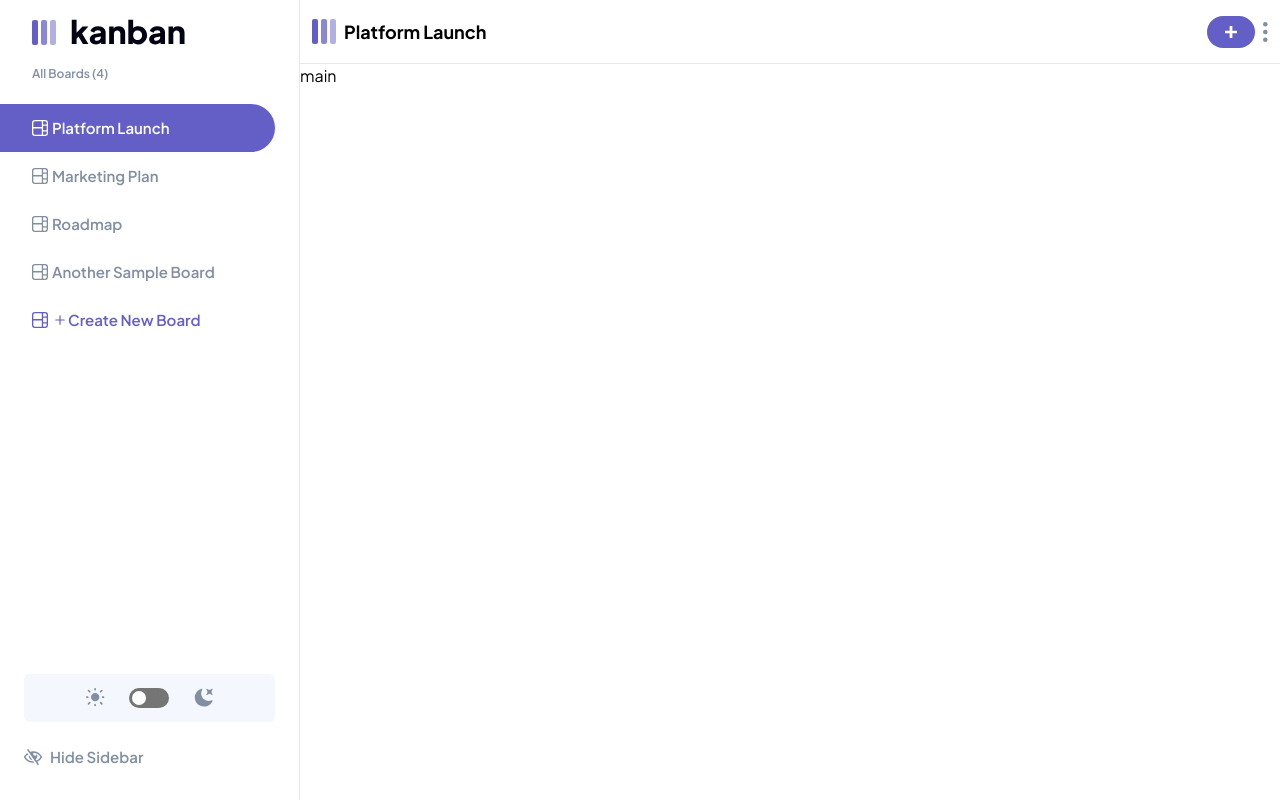
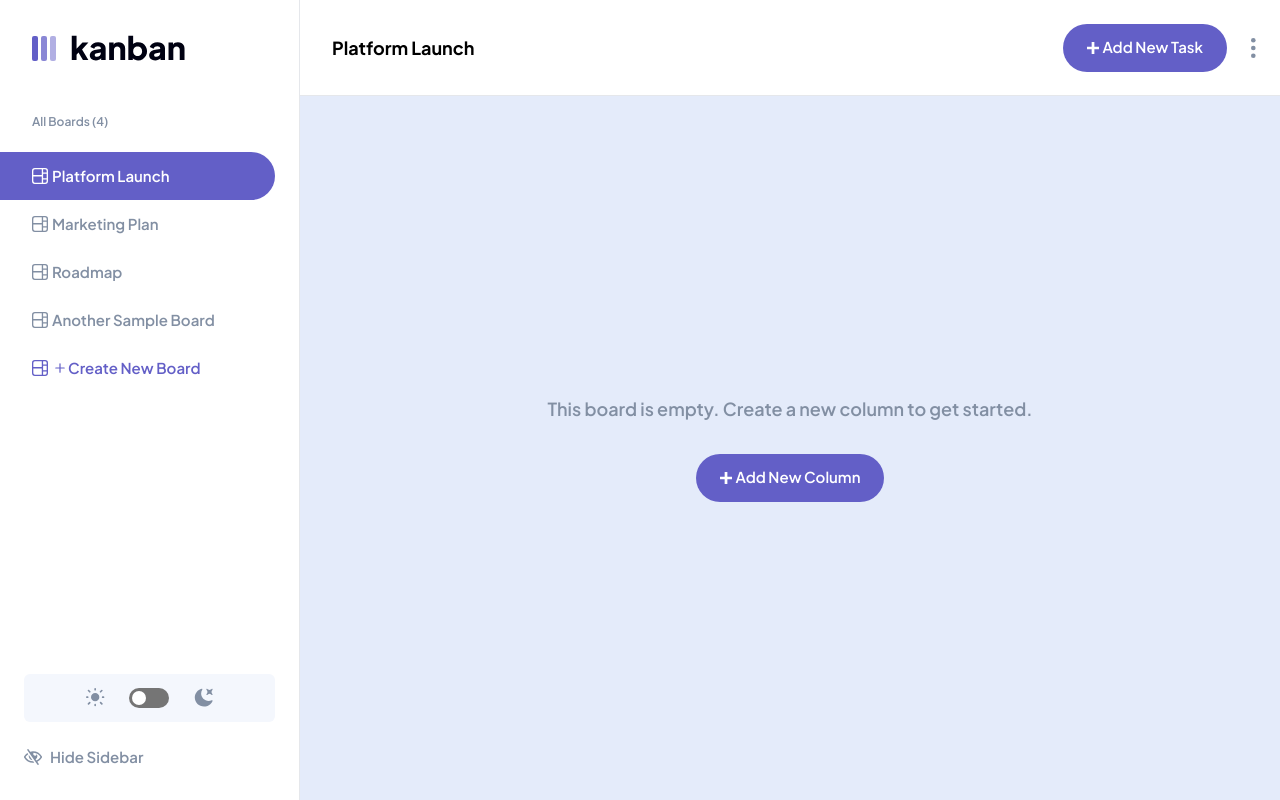
Before and after one commit to brailecg/fm-kanban, a Next.js app: page /dashboard in a window 1280 px wide. Built offline with nearby package versions, Linux system fonts and the light colour scheme.

Commit message:
[UI] added styling in sidebar and updated darkmode for main

```diff
--- a/app/components/Dashboard.jsx
+++ b/app/components/Dashboard.jsx
@@ -3,20 +3,46 @@ import React, { useState } from "react";
 import Image from "next/image";
 import { Transition } from "@headlessui/react";
 import Sidebar from "../components/Sidebar";
+import Nav from "./Nav";
 const Dashboard = ({ data }) => {
   const [isSidebarVisible, setIsSidebarVisible] = useState(true);
+  const [isThemeToggled, setIsThemeToggled] = useState(false);
   return (
+    <div className="flex flex-col h-screen dashboard">
+      <Nav
+        data={data}
+        isThemeToggled={isThemeToggled}
+        setIsThemeToggled={setIsThemeToggled}
+      />
       <div className="flex flex-grow">
         <div className="hidden sm:flex">
           <Sidebar
             data={data}
             setIsSidebarVisible={setIsSidebarVisible}
             isSidebarVisible={isSidebarVisible}
+            isThemeToggled={isThemeToggled}
+            setIsThemeToggled={setIsThemeToggled}
           />
         </div>
 
-      <main className="relative">
-        main
+        <main className=" bg-main-light-lines dark:bg-main-very-dark-grey grow ">
+          <div className="h-full w-full space-y-8 flex flex-col justify-center items-center">
+            <p className="text-main-medium-grey text-[18px] font-semibold">
+              This board is empty. Create a new column to get started.
+            </p>
+            <button
+              className={`bg-main-purple hover:bg-main-purple-hover w-12 sm:w-auto h-8 sm:h-12 sm:px-6 space-x-1 rounded-full flex justify-center items-center`}>
+              <Image
+                src="/assets/icon-add-task-mobile.svg"
+                alt="add task"
+                width={12}
+                height={12}
+              />
+              <p className=" text-white text-[15px] font-semibold">
+                Add New Column
+              </p>
+            </button>
+          </div>
           <Transition
             as="button"
             show={!isSidebarVisible}
@@ -39,6 +65,7 @@ const Dashboard = ({ data }) => {
           </Transition>
         </main>
       </div>
+    </div>
   );
 };
 
--- a/app/components/IconBoardSvg.jsx
+++ b/app/components/IconBoardSvg.jsx
@@ -1,11 +1,16 @@
 import * as React from "react";
 
-const IconBoardSvg = ({ fill = "#828FA3" }) => (
-  <svg xmlns="http://www.w3.org/2000/svg" width={16} height={16}>
-    <path
-      fill={fill}
-      d="M0 2.889A2.889 2.889 0 0 1 2.889 0H13.11A2.889 2.889 0 0 1 16 2.889V13.11A2.888 2.888 0 0 1 13.111 16H2.89A2.889 2.889 0 0 1 0 13.111V2.89Zm1.333 5.555v4.667c0 .859.697 1.556 1.556 1.556h6.889V8.444H1.333Zm8.445-1.333V1.333h-6.89A1.556 1.556 0 0 0 1.334 2.89v4.22h8.445Zm4.889-1.333H11.11v4.444h3.556V5.778Zm0 5.778H11.11v3.11h2a1.556 1.556 0 0 0 1.556-1.555v-1.555Zm0-7.112V2.89a1.555 1.555 0 0 0-1.556-1.556h-2v3.111h3.556Z"
-    />
+const IconBoardSvg = ({ selected }) => (
+  <svg
+    xmlns="http://www.w3.org/2000/svg"
+    width={16}
+    height={16}
+    class={`${
+      selected
+        ? "fill-white"
+        : "group-hover:fill-main-purple fill-main-medium-grey"
+    } `}>
+    <path d="M0 2.889A2.889 2.889 0 0 1 2.889 0H13.11A2.889 2.889 0 0 1 16 2.889V13.11A2.888 2.888 0 0 1 13.111 16H2.89A2.889 2.889 0 0 1 0 13.111V2.89Zm1.333 5.555v4.667c0 .859.697 1.556 1.556 1.556h6.889V8.444H1.333Zm8.445-1.333V1.333h-6.89A1.556 1.556 0 0 0 1.334 2.89v4.22h8.445Zm4.889-1.333H11.11v4.444h3.556V5.778Zm0 5.778H11.11v3.11h2a1.556 1.556 0 0 0 1.556-1.555v-1.555Zm0-7.112V2.89a1.555 1.555 0 0 0-1.556-1.556h-2v3.111h3.556Z" />
   </svg>
 );
 
--- a/app/components/Nav.jsx
+++ b/app/components/Nav.jsx
@@ -2,9 +2,9 @@
 import React, { Fragment, useState } from "react";
 import Image from "next/image";
 import { ChevronDownIcon } from "@heroicons/react/20/solid";
-import { Dialog, Transition } from "@headlessui/react";
+import { Dialog, Transition, Menu } from "@headlessui/react";
 import Sidebar from "./Sidebar";
-const Nav = ({ data }) => {
+const Nav = ({ data, isThemeToggled, setIsThemeToggled }) => {
   const [isOpen, setIsOpen] = useState(false);
   function closeModal() {
     setIsOpen(false);
@@ -15,12 +15,12 @@ const Nav = ({ data }) => {
 
   return (
     <>
-      <nav className="flex z-0 bg-white  h-16 dark:bg-main-dark-grey ">
+      <nav className="flex z-0 bg-white h-16 sm:h-20 lg:h-24 dark:bg-main-dark-grey ">
         <div
-          className={`hidden border-r pl-8 w-[300px] border-b sm:flex items-center `}>
+          className={`hidden border-r dark:border-main-dark-lines pl-8 w-[300px] border-b sm:flex items-center `}>
           <div>
             <Image
-              src="/assets/logo-dark.svg"
+              src={`/assets/logo-${isThemeToggled ? "light" : "dark"}.svg`}
               alt="logo light"
               width={153}
               height={26}
@@ -28,11 +28,11 @@ const Nav = ({ data }) => {
             />
           </div>
         </div>
-        <div className="flex border-b px-3 flex-grow justify-between">
+        <div className="flex border-b dark:border-main-dark-lines px-6 flex-grow justify-between">
           <div
             onClick={openModal}
             className="flex  cursor-pointer sm:cursor-default items-center space-x-2">
-            <div className=" w-6 h-[25px]">
+            <div className={`w-6 h-[25px] flex sm:hidden`}>
               <Image
                 src="/assets/logo-mobile.svg"
                 alt="logo"
@@ -41,30 +41,76 @@ const Nav = ({ data }) => {
               />
             </div>
             <div className="flex items-center space-x-1">
-              <p className=" font-bold text-lg">Platform Launch</p>
+              <p className=" font-bold text-lg dark:text-white">
+                Platform Launch
+              </p>
               <ChevronDownIcon className="flex sm:hidden h-4 w-4" />
             </div>
           </div>
-          <div className="flex items-center space-x-2">
-            <div
+          <div className="flex items-center space-x-6">
+            <button
               className={`${
-                data?.boardList.length > 0
+                data?.boardObjectList.length > 0
                   ? "bg-main-purple"
                   : " bg-main-purple-hover "
-              }  w-12 h-8 rounded-full flex justify-center items-center`}>
+              }  w-12 sm:w-auto h-8 sm:h-12 sm:px-6 space-x-1 rounded-full flex justify-center items-center`}>
               <Image
                 src="/assets/icon-add-task-mobile.svg"
                 alt="add task"
                 width={12}
                 height={12}
               />
-            </div>
+              <p className=" text-white text-[15px] font-semibold hidden sm:flex">
+                Add New Task
+              </p>
+            </button>
+
+            <Menu>
+              <Menu.Button>
                 <Image
                   src="/assets/icon-vertical-ellipsis.svg"
                   alt="avatar"
                   width={5}
                   height={20}
                 />
+              </Menu.Button>
+              <Transition
+                as={Fragment}
+                enter="transition ease-out duration-100"
+                enterFrom="transform opacity-0 scale-95"
+                enterTo="transform opacity-100 scale-100"
+                leave="transition ease-in duration-75"
+                leaveFrom="transform opacity-100 scale-100"
+                leaveTo="transform opacity-0 scale-95">
+                <Menu.Items className="absolute right-8 w-56 mt-28  origin-top-right bg-white dark:bg-main-very-dark-grey divide-y divide-gray-100 rounded-md shadow-lg ring-1 ring-black ring-opacity-5 focus:outline-none z-50">
+                  <div className="px-1 py-1 ">
+                    <Menu.Item>
+                      {({ active }) => (
+                        <button
+                          className={`${
+                            active
+                              ? "bg-main-light-grey text-gray-900"
+                              : "text-gray-900 dark:text-white"
+                          } group flex rounded-md
+                           items-center w-full px-2 py-2 text-sm`}>
+                          <p className="ml-2 ">Edit Board</p>
+                        </button>
+                      )}
+                    </Menu.Item>
+                    <Menu.Item>
+                      {({ active }) => (
+                        <button
+                          className={`${
+                            active ? "bg-main-light-grey " : "text-gray-900 "
+                          } text-main-red group flex rounded-md items-center w-full px-2 py-2 text-sm `}>
+                          <p className="ml-2 ">Delete Board</p>
+                        </button>
+                      )}
+                    </Menu.Item>
+                  </div>
+                </Menu.Items>
+              </Transition>
+            </Menu>
           </div>
         </div>
       </nav>
@@ -95,7 +141,11 @@ const Nav = ({ data }) => {
                 leaveFrom="opacity-100 scale-100"
                 leaveTo="opacity-0 scale-95">
                 <Dialog.Panel className="w-full max-w-80 transform overflow-hidden bg-[var(--menu-background-color)] px-6 text-left align-middle  transition-all space-y-3">
-                  <Sidebar data={data} />
+                  <Sidebar
+                    data={data}
+                    isThemeToggled={isThemeToggled}
+                    setIsThemeToggled={setIsThemeToggled}
+                  />
                 </Dialog.Panel>
               </Transition.Child>
             </div>
--- a/app/components/Sidebar.jsx
+++ b/app/components/Sidebar.jsx
@@ -4,15 +4,18 @@ import Image from "next/image";
 import { PlusIcon } from "@heroicons/react/20/solid";
 import { ToggleIconSvg } from "./ToggleIconSvg";
 import { Transition } from "@headlessui/react";
+import IconBoardSvg from "./IconBoardSvg";
 
 const Sidebar = ({
   data,
   closeModal = null,
   isSidebarVisible,
   setIsSidebarVisible,
+  isThemeToggled,
+  setIsThemeToggled,
 }) => {
   const [selected, setSelected] = useState(0);
-  const [isToggled, setToggled] = useState(false);
+
   const handleSelectBoard = (e) => {
     const index = e.target.closest("button").getAttribute("name");
     setSelected(index);
@@ -21,9 +24,10 @@ const Sidebar = ({
     }
   };
   const handleToggleTheme = () => {
-    setToggled((prevState) => !prevState);
+    document.querySelector("body").classList.toggle("dark");
+    setIsThemeToggled((prev) => !prev);
   };
-  const boardList = data?.boardList;
+  const boardList = data?.boardObjectList;
 
   return (
     <>
@@ -36,9 +40,9 @@ const Sidebar = ({
         leave="transition ease-in-out duration-300 transform"
         leaveFrom="translate-x-0"
         leaveTo="-translate-x-full"
-        className={`flex border-r flex-col bg-white pb-8 dark:bg-main-dark-grey sm:w-[300px] rounded-md sm:rounded-none z-10 sm:-mt-1`}>
+        className={`flex border-r dark:border-main-dark-lines  flex-col bg-white pb-8 dark:bg-main-dark-grey sm:w-[300px] rounded-md sm:rounded-none z-10 sm:-mt-1`}>
         <div className="h-full flex flex-col justify-between">
-          <div className="text-main-medium-grey">
+          <div className="text-main-medium-grey py-4">
             <span className="font-semibold text-[12px] pl-8">
               All Boards ({boardList.length})
             </span>
@@ -48,24 +52,22 @@ const Sidebar = ({
                   return (
                     <li
                       key={index}
-                      className={`font-semibold text-[15px] h-12 -ml-8 pl-8  ${
+                      className={`group relative font-semibold text-[15px] h-12 -ml-8 pl-8  ${
                         selected == index
                           ? "bg-main-purple rounded-r-full text-white"
-                          : "bg-transparent"
+                          : "bg-transparent hover:bg-main-light-grey hover:rounded-r-full"
                       }`}>
                       <button
                         name={index}
                         onClick={handleSelectBoard}
                         className="flex items-center space-x-1 h-full">
-                        <Image
-                          src={`/assets/icon-board${
-                            selected == index ? "-selected" : ""
-                          }.svg`}
-                          alt="board icon"
-                          width={16}
-                          height={16}
-                        />
-                        <p>{list}</p>
+                        <IconBoardSvg selected={selected == index} />
+                        <p
+                          className={`${
+                            selected != index && "group-hover:text-main-purple"
+                          }`}>
+                          {list?.boardName}
+                        </p>
                       </button>
                     </li>
                   );
@@ -87,7 +89,7 @@ const Sidebar = ({
             </ul>
           </div>
           <div className=" w-full gap-y-4 grid justify-items-center">
-            <div className="flex items-center space-x-6 justify-center w-[251px] h-12 bg-main-light-grey rounded-md">
+            <div className="flex items-center space-x-6 justify-center w-[251px] h-12 dark:bg-main-very-dark-grey bg-main-light-grey rounded-md">
               <div>
                 <Image
                   src="/assets/icon-light-theme.svg"
@@ -97,7 +99,7 @@ const Sidebar = ({
                 />
               </div>
               <div className="cursor-pointer" onClick={handleToggleTheme}>
-                <ToggleIconSvg isToggled={isToggled} />
+                <ToggleIconSvg isToggled={isThemeToggled} />
               </div>
               <div>
                 <Image
--- a/app/dashboard/page.js
+++ b/app/dashboard/page.js
@@ -1,22 +1,10 @@
-import React from "react";
-
-import Nav from "../components/Nav";
-
 import Dashboard from "../components/Dashboard";
 import { promises as fs } from "fs";
 
 const DashboardPage = async () => {
-  // const toggleDarkClassToPage = () => {
-  //   document.querySelector(".Page").classList.toggle("dark");
-  // };
   const file = await fs.readFile(process.cwd() + "/app/sample.json", "utf8");
   const data = JSON.parse(file);
-  return (
-    <div className="flex flex-col h-screen">
-      <Nav data={data} />
-      <Dashboard data={data} />
-    </div>
-  );
+  return <Dashboard data={data} />;
 };
 
 export default DashboardPage;
--- a/app/sample.json
+++ b/app/sample.json
@@ -8,10 +8,154 @@
     "state": "NY",
     "postalCode": "10021"
   },
-  "boardList": [
-    "Platform Launch",
-    "Marketing Plan",
-    "Roadmap",
-    "Another Sample Board"
+  "boardObjectList": [
+    {
+      "boardName": "Platform Launch",
+      "boardDescription": "This board is for the platform launch",
+      "columns": [
+        {
+          "columnName": "To Do",
+          "cards": [
+            {
+              "cardName": "Card 1",
+              "cardDescription": "This is card 1"
+            },
+            {
+              "cardName": "Card 2",
+              "cardDescription": "This is card 2"
+            }
+          ]
+        },
+        {
+          "columnName": "In Progress",
+          "cards": [
+            {
+              "cardName": "Card 3",
+              "cardDescription": "This is card 3"
+            }
+          ]
+        },
+        {
+          "columnName": "Done",
+          "cards": [
+            {
+              "cardName": "Card 4",
+              "cardDescription": "This is card 4"
+            }
+          ]
+        }
+      ]
+    },
+    {
+      "boardName": "Marketing Plan",
+      "boardDescription": "This board is for the marketing plan",
+      "columns": [
+        {
+          "columnName": "To Do",
+          "cards": [
+            {
+              "cardName": "Card 1",
+              "cardDescription": "This is card 1"
+            },
+            {
+              "cardName": "Card 2",
+              "cardDescription": "This is card 2"
+            }
+          ]
+        },
+        {
+          "columnName": "In Progress",
+          "cards": [
+            {
+              "cardName": "Card 3",
+              "cardDescription": "This is card 3"
+            }
+          ]
+        },
+        {
+          "columnName": "Done",
+          "cards": [
+            {
+              "cardName": "Card 4",
+              "cardDescription": "This is card 4"
+            }
+          ]
+        }
+      ]
+    },
+    {
+      "boardName": "Roadmap",
+      "boardDescription": "This board is for the roadmap",
+      "columns": [
+        {
+          "columnName": "To Do",
+          "cards": [
+            {
+              "cardName": "Card 1",
+              "cardDescription": "This is card 1"
+            },
+            {
+              "cardName": "Card 2",
+              "cardDescription": "This is card 2"
+            }
+          ]
+        },
+        {
+          "columnName": "In Progress",
+          "cards": [
+            {
+              "cardName": "Card 3",
+              "cardDescription": "This is card 3"
+            }
+          ]
+        },
+        {
+          "columnName": "Done",
+          "cards": [
+            {
+              "cardName": "Card 4",
+              "cardDescription": "This is card 4"
+            }
+          ]
+        }
+      ]
+    },
+    {
+      "boardName": "Another Sample Board",
+      "boardDescription": "This board is for another sample board",
+      "columns": [
+        {
+          "columnName": "To Do",
+          "cards": [
+            {
+              "cardName": "Card 1",
+              "cardDescription": "This is card 1"
+            },
+            {
+              "cardName": "Card 2",
+              "cardDescription": "This is card 2"
+            }
+          ]
+        },
+        {
+          "columnName": "In Progress",
+          "cards": [
+            {
+              "cardName": "Card 3",
+              "cardDescription": "This is card 3"
+            }
+          ]
+        },
+        {
+          "columnName": "Done",
+          "cards": [
+            {
+              "cardName": "Card 4",
+              "cardDescription": "This is card 4"
+            }
+          ]
+        }
+      ]
+    }
   ]
 }
--- a/tailwind.config.js
+++ b/tailwind.config.js
@@ -20,6 +20,7 @@ module.exports = {
         "main-light-grey": "#F4F7FD",
         "main-red": "#EA5555",
         "main-red-hover": "#FF9898",
+        "main-grey-hover": "#979797",
       },
     },
   },
```
Lines whose indentation alone changed are shown as unchanged.
